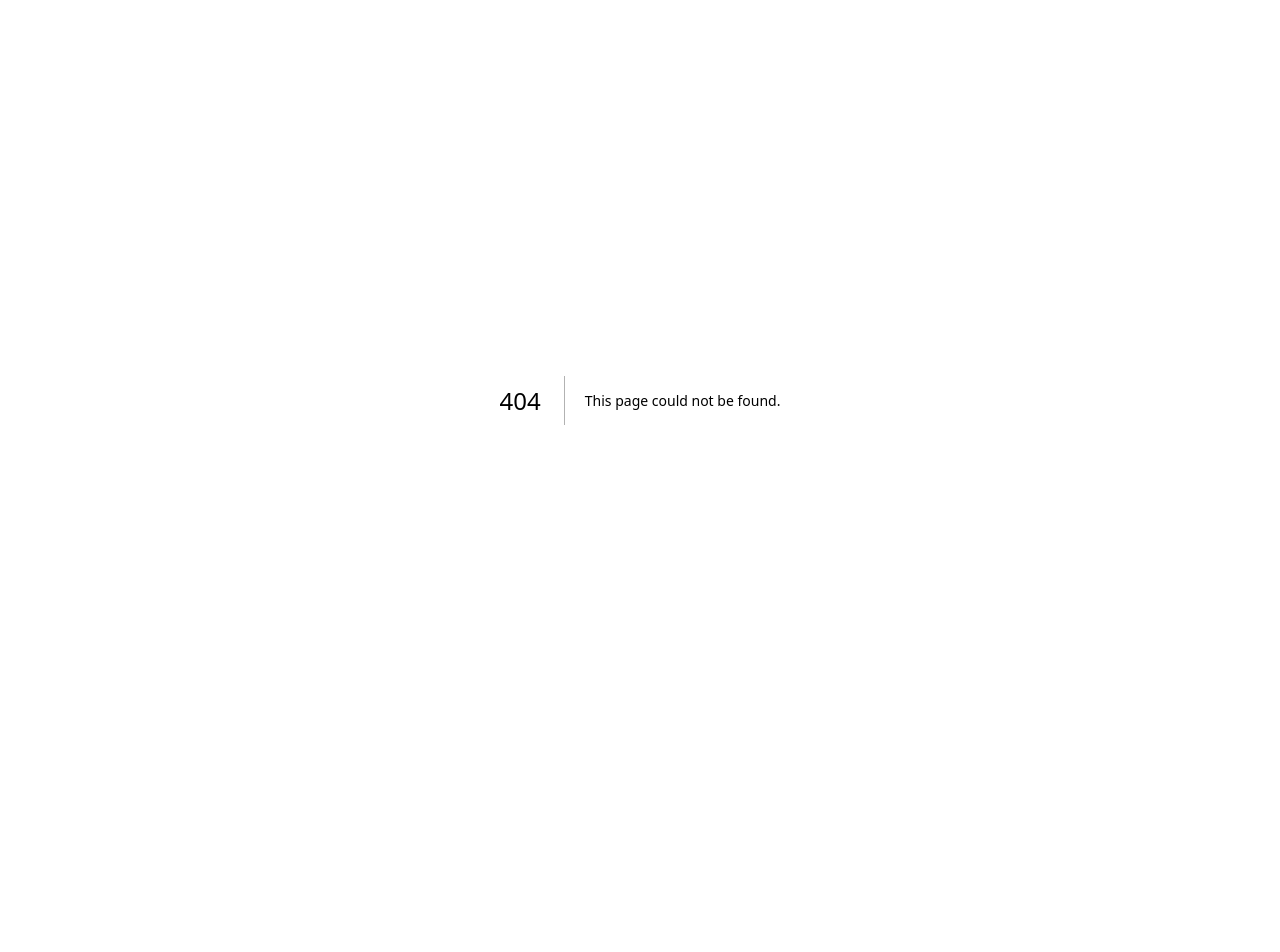
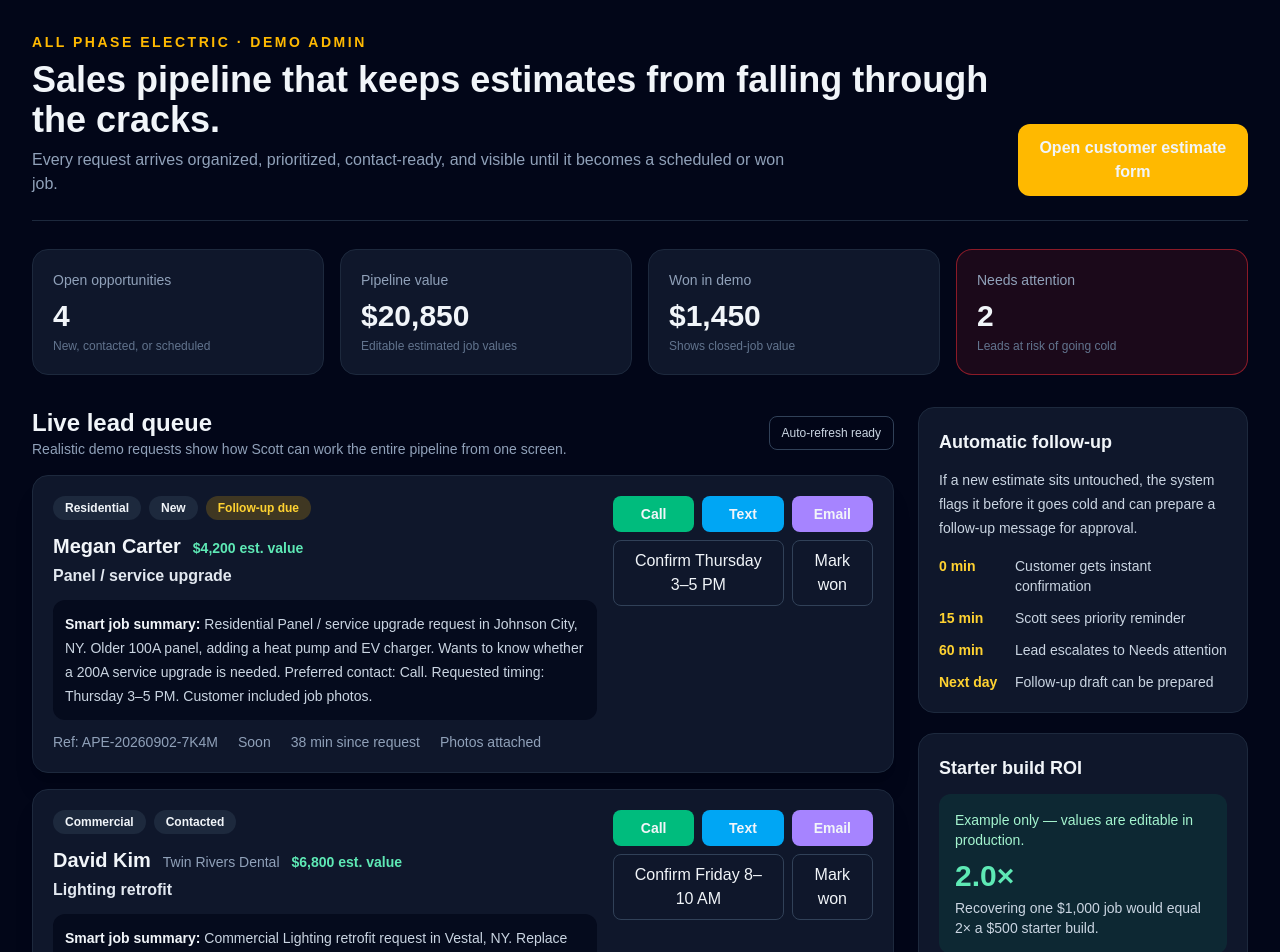
Before and after one commit to coden607/All-phase-electric, a Next.js app: page /admin in a window 1280 px wide. Before the commit this address had no page. Shown: the top 952 px of the page. Before the commit the page ends 800 px from the top, so only its background shows below. Built offline with nearby package versions, Linux system fonts and the light colour scheme.

Commit message:
feat: add sales-focused admin demo dashboard

```diff
--- /dev/null
+++ b/src/app/admin/page.tsx
@@ -0,0 +1,134 @@
+import { demoLeads, formatCurrency, getAttentionLevel, getPipelineMetrics, getSmartSummary } from '@/features/demo/sales-tools';
+
+const statusLabel: Record<string, string> = {
+  new: 'New', contacted: 'Contacted', scheduled: 'Scheduled', won: 'Won', lost: 'Lost',
+};
+
+export default function AdminPage() {
+  const metrics = getPipelineMetrics(demoLeads);
+  const recoveredJobExample = 1000;
+  const starterPrice = 500;
+
+  return (
+    <main className="min-h-screen bg-slate-950 text-slate-100">
+      <div className="mx-auto max-w-7xl px-5 py-8 sm:px-8">
+        <header className="flex flex-col gap-4 border-b border-slate-800 pb-6 sm:flex-row sm:items-end sm:justify-between">
+          <div>
+            <p className="text-sm font-semibold uppercase tracking-[0.18em] text-amber-400">All Phase Electric · Demo Admin</p>
+            <h1 className="mt-2 text-3xl font-bold sm:text-4xl">Sales pipeline that keeps estimates from falling through the cracks.</h1>
+            <p className="mt-2 max-w-3xl text-slate-400">Every request arrives organized, prioritized, contact-ready, and visible until it becomes a scheduled or won job.</p>
+          </div>
+          <a href="/estimate" className="rounded-xl bg-amber-400 px-5 py-3 text-center font-bold text-slate-950">Open customer estimate form</a>
+        </header>
+
+        <section className="mt-7 grid gap-4 sm:grid-cols-2 xl:grid-cols-4" aria-label="Sales pipeline metrics">
+          <Metric label="Open opportunities" value={String(metrics.openCount)} detail="New, contacted, or scheduled" />
+          <Metric label="Pipeline value" value={formatCurrency(metrics.pipelineValue)} detail="Editable estimated job values" />
+          <Metric label="Won in demo" value={formatCurrency(metrics.wonValue)} detail="Shows closed-job value" />
+          <Metric label="Needs attention" value={String(metrics.needsAttention)} detail="Leads at risk of going cold" urgent={metrics.needsAttention > 0} />
+        </section>
+
+        <div className="mt-8 grid gap-6 xl:grid-cols-[1fr_330px]">
+          <section>
+            <div className="mb-4 flex items-center justify-between gap-3">
+              <div>
+                <h2 className="text-2xl font-bold">Live lead queue</h2>
+                <p className="text-sm text-slate-400">Realistic demo requests show how Scott can work the entire pipeline from one screen.</p>
+              </div>
+              <div className="rounded-lg border border-slate-700 px-3 py-2 text-xs text-slate-300">Auto-refresh ready</div>
+            </div>
+
+            <div className="space-y-4">
+              {demoLeads.map((lead) => {
+                const attention = getAttentionLevel(lead);
+                return (
+                  <article key={lead.id} className="rounded-2xl border border-slate-800 bg-slate-900 p-5 shadow-xl shadow-black/10">
+                    <div className="flex flex-col gap-4 lg:flex-row lg:items-start lg:justify-between">
+                      <div className="min-w-0 flex-1">
+                        <div className="flex flex-wrap items-center gap-2">
+                          <span className="rounded-full bg-slate-800 px-3 py-1 text-xs font-semibold">{lead.jobType}</span>
+                          <span className="rounded-full bg-slate-800 px-3 py-1 text-xs font-semibold">{statusLabel[lead.status]}</span>
+                          {attention !== 'normal' && (
+                            <span className={`rounded-full px-3 py-1 text-xs font-bold ${attention === 'urgent' ? 'bg-red-500/20 text-red-300' : 'bg-amber-400/20 text-amber-300'}`}>
+                              {attention === 'urgent' ? 'Needs attention now' : 'Follow-up due'}
+                            </span>
+                          )}
+                        </div>
+                        <div className="mt-3 flex flex-wrap items-baseline gap-x-3 gap-y-1">
+                          <h3 className="text-xl font-bold">{lead.customer}</h3>
+                          {lead.company && <span className="text-sm text-slate-400">{lead.company}</span>}
+                          <span className="text-sm font-semibold text-emerald-300">{formatCurrency(lead.estimatedValue)} est. value</span>
+                        </div>
+                        <p className="mt-1 font-semibold text-slate-200">{lead.service}</p>
+                        <p className="mt-3 rounded-xl bg-slate-950/70 p-3 text-sm leading-6 text-slate-300">
+                          <strong className="text-slate-100">Smart job summary:</strong> {getSmartSummary(lead)}
+                        </p>
+                        <div className="mt-3 flex flex-wrap gap-x-5 gap-y-2 text-sm text-slate-400">
+                          <span>Ref: {lead.id}</span><span>{lead.urgency}</span><span>{lead.minutesSinceCreated} min since request</span>
+                          {lead.hasPhotos && <span>Photos attached</span>}
+                        </div>
+                      </div>
+
+                      <div className="grid min-w-[220px] grid-cols-3 gap-2 lg:w-[260px]">
+                        <a href={`tel:${lead.phone}`} className="rounded-lg bg-emerald-500 px-3 py-2 text-center text-sm font-bold text-slate-950">Call</a>
+                        <a href={`sms:${lead.phone}`} className="rounded-lg bg-sky-500 px-3 py-2 text-center text-sm font-bold text-slate-950">Text</a>
+                        <a href={`mailto:${lead.email}?subject=All%20Phase%20Electric%20-%20${encodeURIComponent(lead.id)}`} className="rounded-lg bg-violet-400 px-3 py-2 text-center text-sm font-bold text-slate-950">Email</a>
+                        <button className="col-span-2 rounded-lg border border-slate-700 px-3 py-2 text-sm font-semibold">Confirm {lead.preferredWindow}</button>
+                        <button className="rounded-lg border border-slate-700 px-3 py-2 text-sm font-semibold">Mark won</button>
+                      </div>
+                    </div>
+                  </article>
+                );
+              })}
+            </div>
+          </section>
+
+          <aside className="space-y-5">
+            <Panel title="Automatic follow-up">
+              <p className="text-sm leading-6 text-slate-300">If a new estimate sits untouched, the system flags it before it goes cold and can prepare a follow-up message for approval.</p>
+              <div className="mt-4 space-y-3 text-sm">
+                <Timeline time="0 min" text="Customer gets instant confirmation" />
+                <Timeline time="15 min" text="Scott sees priority reminder" />
+                <Timeline time="60 min" text="Lead escalates to Needs attention" />
+                <Timeline time="Next day" text="Follow-up draft can be prepared" />
+              </div>
+            </Panel>
+
+            <Panel title="Starter build ROI">
+              <div className="rounded-xl bg-emerald-500/10 p-4">
+                <p className="text-sm text-emerald-200">Example only — values are editable in production.</p>
+                <p className="mt-2 text-3xl font-bold text-emerald-300">{(recoveredJobExample / starterPrice).toFixed(1)}×</p>
+                <p className="mt-1 text-sm text-slate-300">Recovering one {formatCurrency(recoveredJobExample)} job would equal 2× a {formatCurrency(starterPrice)} starter build.</p>
+              </div>
+            </Panel>
+
+            <Panel title="What Scott gets">
+              <ul className="space-y-2 text-sm text-slate-300">
+                <li>✓ Organized estimate requests</li>
+                <li>✓ Photo-ready job intake</li>
+                <li>✓ One-tap call, text, or email</li>
+                <li>✓ Missed-lead protection</li>
+                <li>✓ Follow-up reminders</li>
+                <li>✓ Appointment-request shortcuts</li>
+                <li>✓ Pipeline and job-value visibility</li>
+                <li>✓ Mobile-friendly owner dashboard</li>
+              </ul>
+            </Panel>
+          </aside>
+        </div>
+      </div>
+    </main>
+  );
+}
+
+function Metric({ label, value, detail, urgent = false }: { label: string; value: string; detail: string; urgent?: boolean }) {
+  return <div className={`rounded-2xl border p-5 ${urgent ? 'border-red-500/50 bg-red-500/10' : 'border-slate-800 bg-slate-900'}`}><p className="text-sm text-slate-400">{label}</p><p className="mt-2 text-3xl font-bold">{value}</p><p className="mt-1 text-xs text-slate-500">{detail}</p></div>;
+}
+
+function Panel({ title, children }: { title: string; children: React.ReactNode }) {
+  return <section className="rounded-2xl border border-slate-800 bg-slate-900 p-5"><h2 className="text-lg font-bold">{title}</h2><div className="mt-3">{children}</div></section>;
+}
+
+function Timeline({ time, text }: { time: string; text: string }) {
+  return <div className="flex gap-3"><span className="w-16 shrink-0 font-semibold text-amber-300">{time}</span><span className="text-slate-300">{text}</span></div>;
+}
```
